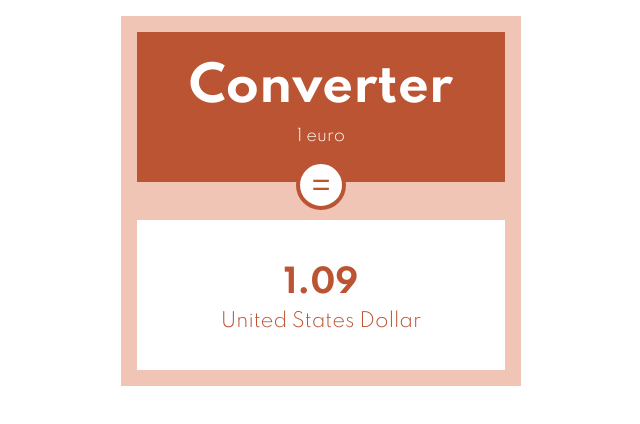
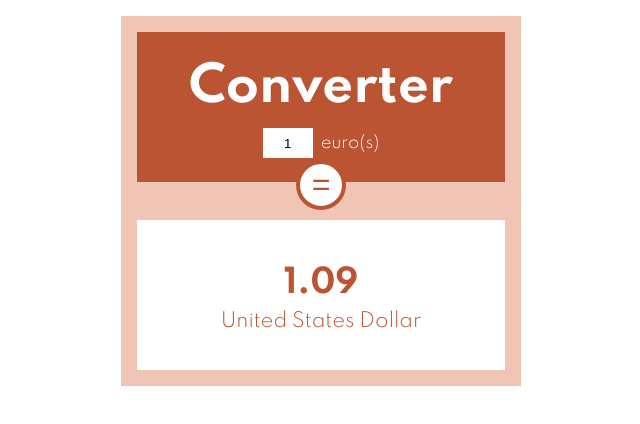
Before and after one commit to Dimitri-Basseguy/React-Money-Converter, a React app: page / in a window 1280 px wide. Shown: the whole page, without its empty margins (319-959 px from the left). Built offline with nearby package versions, Linux system fonts and the light colour scheme.

Commit message:
ajout d'un champ pour changer le montant des devises

```diff
--- a/src/components/App/index.js
+++ b/src/components/App/index.js
@@ -129,6 +129,12 @@ class App extends React.Component {
     });
   }
 
+  setAmount = (newValue) => {
+    this.setState({
+      baseAmount: newValue,
+    });
+  }
+
   getCurrencies = () => {
     const { search } = this.state;
     let filteredCurrencies;
@@ -163,7 +169,7 @@ class App extends React.Component {
 
     return (
       <div className="app">
-        <Header amount={baseAmount} />
+        <Header amount={baseAmount} setAmount={this.setAmount} />
         <CustomButton open={open} manageClick={this.handleClic} />
         {open && (
           <Currencies
--- a/src/components/Header/header.scss
+++ b/src/components/Header/header.scss
@@ -18,4 +18,13 @@
     font-weight: 300;
     font-family: 'Spartan', sans-serif;
   }
+
+  .amount-input {
+    height: 30px;
+    display: inline;
+    width: 50px;
+    margin-right: .5rem;
+    text-align: center;
+    border: none;
+  }
 }
--- a/src/components/Header/index.js
+++ b/src/components/Header/index.js
@@ -5,15 +5,25 @@ import PropTypes from 'prop-types';
 // == Import
 import './header.scss';
 
-const Header = ({ amount }) => (
+const Header = ({ amount, setAmount }) => (
   <header className="header">
     <h1 className="header-title">Converter</h1>
-    <p className="header-info">{amount} euro</p>
+    <p className="header-info">
+      <input
+      className="amount-input"
+      type="text"
+      placeholder="Inqiquer un montant"
+      value={amount}
+      onChange={(event) => setAmount(event.target.value)}
+      />
+      euro(s)
+    </p>
   </header>
 );
 
 Header.propTypes = {
   amount: PropTypes.number.isRequired,
+  setAmount: PropTypes.func.isRequired,
 };
 
 export default Header;
```
